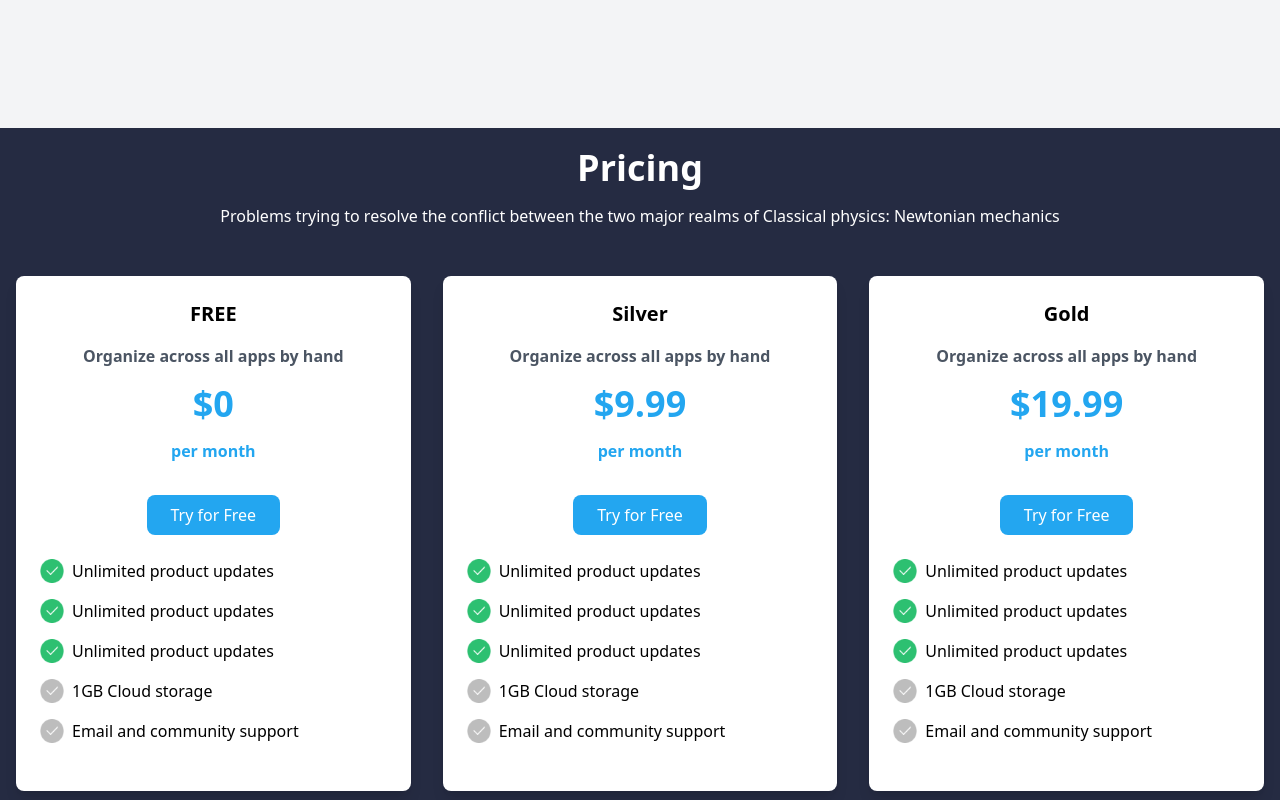
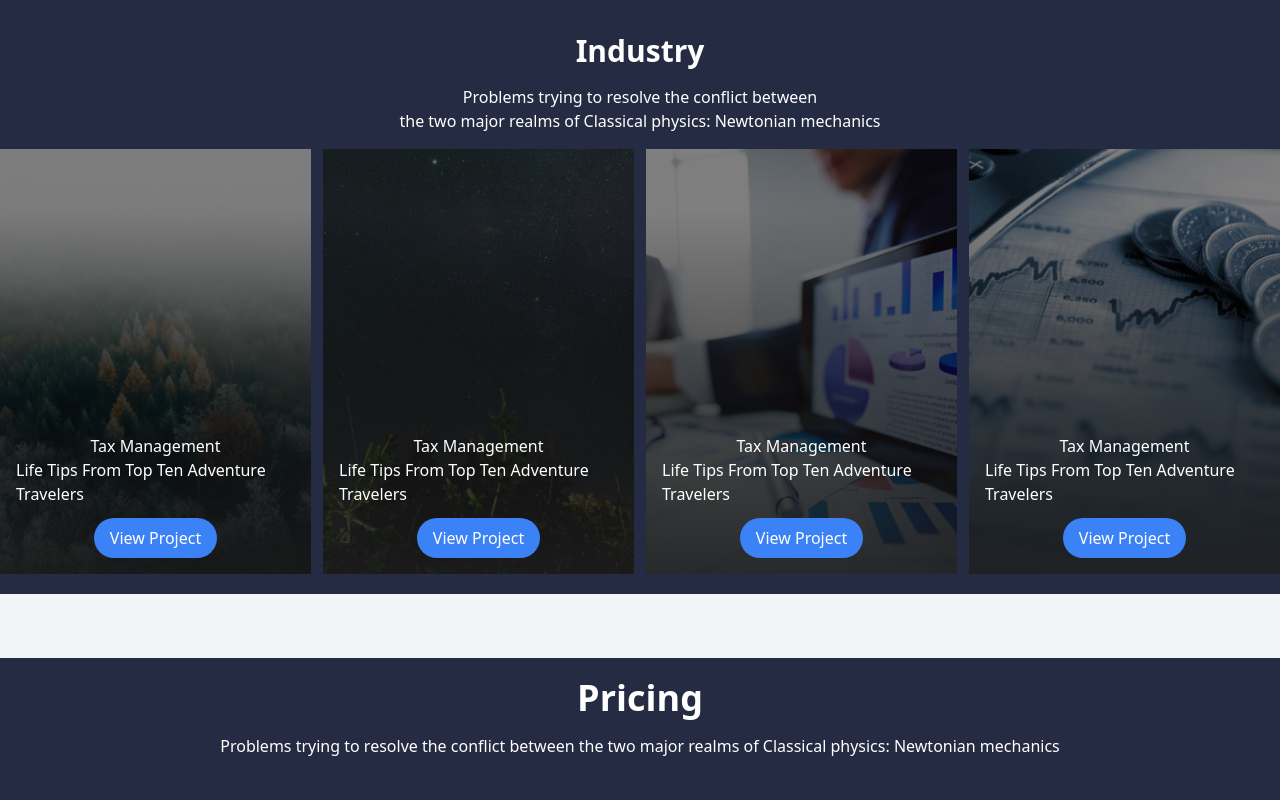
Before and after one commit to joyy-frontend/tailwind-css-website, a plain HTML site: page index.html in a window 1280 px wide. Shown: the top 800 px of the page. Drawn offline with nearby package versions, Linux system fonts and the light colour scheme.

Commit message:
industry part

```diff
--- a/index.html
+++ b/index.html
@@ -9,7 +9,75 @@
 </head>
 
 <body class="bg-gray-100">
-  <section class="py-16"></section>
+
+  <div class="py-4 text-center text-white" style="background-color: #252B42;">
+    <h1 class="font-bold pb-3 pt-3 hidden md:block" style="font-size: 30px;">Industry</h1>
+    <h1 class="font-bold pb-3 pt-3 block md:hidden">We Are Optimists Who Love To Work Together</h1>
+    <p class="px-4">
+      Problems trying to resolve the conflict between <br />
+      the two major realms of Classical physics: Newtonian mechanics
+    </p>
+  </div>
+
+  <div class="container mx-auto pb-5" style="background-color: #252B42;">
+    <div class="grid grid-cols-1 sm:grid-cols-2 md:grid-cols-3 lg:grid-cols-4 gap-3">
+      <!-- First Image Container -->
+      <div class="img-container relative">
+        <img src="./images/media bg-cover copy 2.png" alt="" class="img-custom w-full h-auto" />
+        <div
+          class="img-overlay absolute inset-0 flex flex-col justify-end items-center bg-black bg-opacity-50 text-white p-4">
+          <p>Tax Management</p>
+          <h6 class="mb-3 mobilep">Life Tips From Top Ten Adventure Travelers</h6>
+          <a href="#" class="bg-blue-500 text-white py-2 px-4 rounded-full hover:bg-blue-600 transition">View
+            Project</a>
+        </div>
+      </div>
+
+      <!-- Second Image Container -->
+      <div class="img-container relative">
+        <img src="./images/media bg-cover copy.png" alt="" class="img-custom w-full h-auto" />
+        <div
+          class="img-overlay absolute inset-0 flex flex-col justify-end items-center bg-black bg-opacity-50 text-white p-4">
+          <p>Tax Management</p>
+          <h6 class="mb-3 mobilep">Life Tips From Top Ten Adventure Travelers</h6>
+          <a href="#" class="bg-blue-500 text-white py-2 px-4 rounded-full hover:bg-blue-600 transition">View
+            Project</a>
+        </div>
+      </div>
+
+      <!-- Third Image Container -->
+      <div class="img-container relative">
+        <img src="./images/media bg-cover-2.png" alt="" class="img-custom w-full h-auto" />
+        <div
+          class="img-overlay absolute inset-0 flex flex-col justify-end items-center bg-black bg-opacity-50 text-white p-4">
+          <p>Tax Management</p>
+          <h6 class="mb-3 mobilep">Life Tips From Top Ten Adventure Travelers</h6>
+          <a href="#" class="bg-blue-500 text-white py-2 px-4 rounded-full hover:bg-blue-600 transition">View
+            Project</a>
+        </div>
+      </div>
+
+      <!-- Fourth Image Container -->
+      <div class="img-container relative">
+        <img src="./images/media bg-cover.png" alt="" class="img-custom w-full h-auto" />
+        <div
+          class="img-overlay absolute inset-0 flex flex-col justify-end items-center bg-black bg-opacity-50 text-white p-4">
+          <p>Tax Management</p>
+          <h6 class="mb-3 mobilep">Life Tips From Top Ten Adventure Travelers</h6>
+          <a href="#" class="bg-blue-500 text-white py-2 px-4 rounded-full hover:bg-blue-600 transition">View
+            Project</a>
+        </div>
+      </div>
+    </div>
+  </div>
+
+
+
+
+
+
+
+  <section class="py-16">
     <div class="container mx-auto px-4 pb-5" style="background-color: #252B42;">
 
       <h2 class="text-4xl font-bold text-center mb-4 text-white pt-5">Pricing</h2>
@@ -181,10 +249,12 @@
   <section class="relative bg-white py-16 ml-5 mr-5">
 
     <!-- Background Image Section -->
-    <div class="relative">
-      <div class="absolute inset-0 h-full w-full -z-10 bg-cover bg-center bg-no-repeat"
-        style="background-image: url(./images/background.jpg);">
+    <div class="relative bg-[url('./images/background.jpg')]">
+      <!--
+      <div
+        class="absolute inset-0 h-full w-full -z-10 bg-cover bg-center bg-no-repeat">
       </div>
+         -->
       <div class="relative z-10">
       </div>
     </div>
```
Lines whose indentation alone changed are shown as unchanged.
